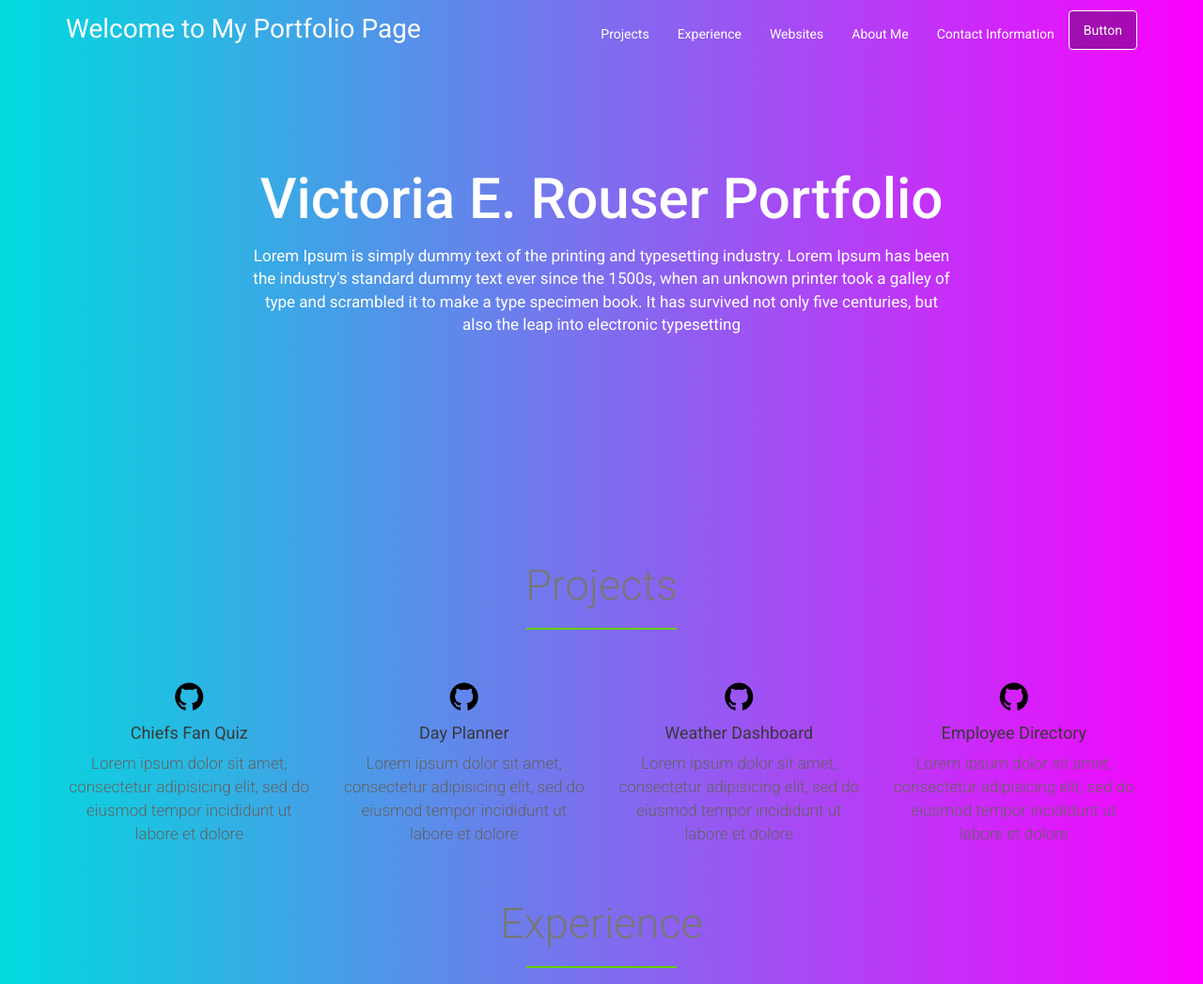
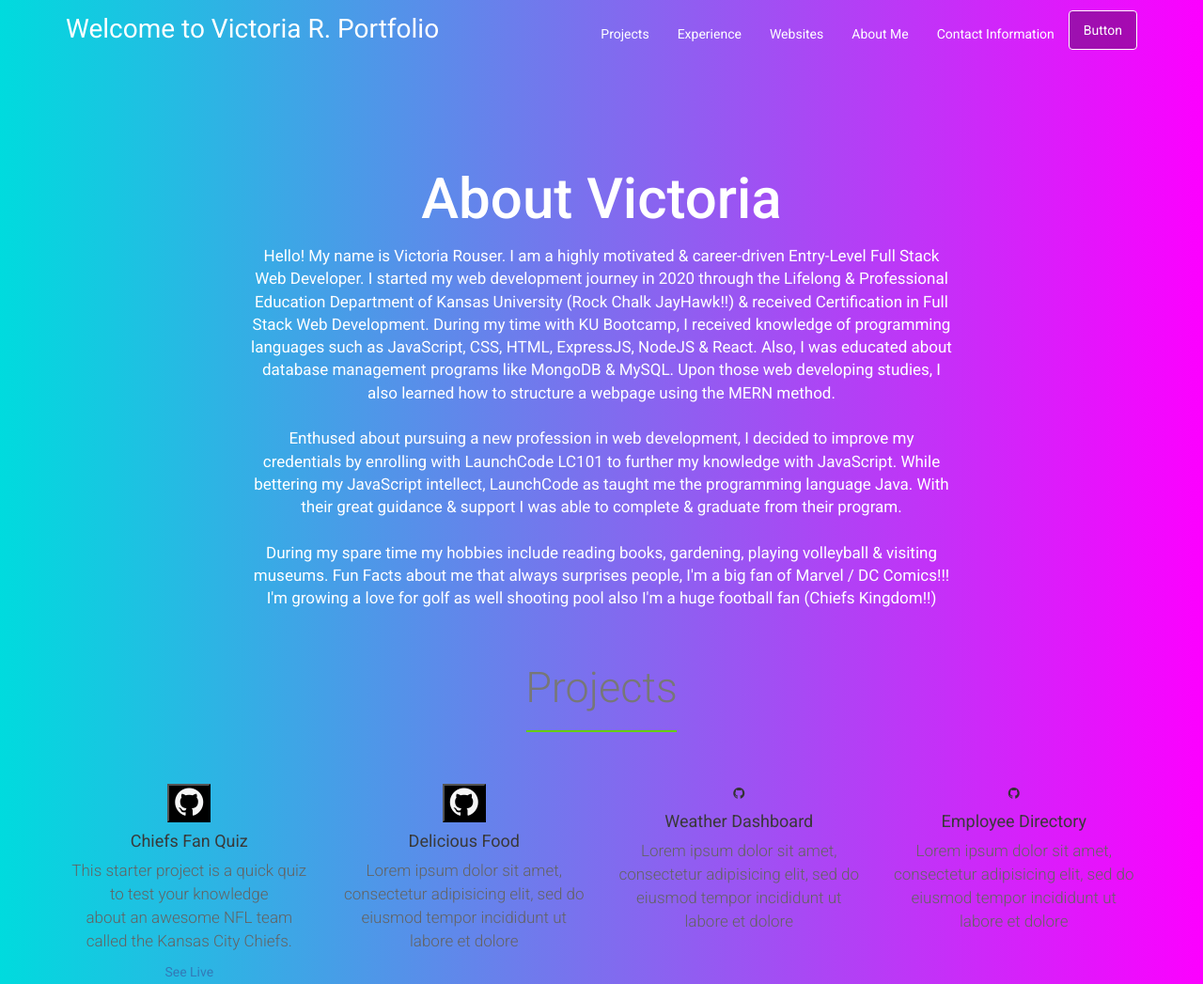
Before and after one commit to Vicki20Rous/MyNewPortfolio, a plain HTML site: page index.html in a window 1280 px wide. Shown: the top 1047 px of the page at 94% size. Drawn offline with Linux system fonts and the light colour scheme; files whose address does not match are found by name.

Commit message:
updating code

```diff
--- a/css/style.css
+++ b/css/style.css
@@ -82,15 +82,13 @@
     margin-bottom: 18px;
 }
 
-.slide-text p
-{
+.slide-text p {
 	font-size: 17px;
 }
 
 
 /* Projects CSS */
-.projects-div
-{
+.projects-div {
 	text-align: center;
     -webkit-transition: all .15s linear;
     -moz-transition: all .15s linear;
@@ -99,27 +97,24 @@
     transition: all .15s linear;
 }
 
-.projects-div:hover
-{
+.projects-div:hover {
 	margin-top: -10px;
 }
 
 
-.projects-div i
-{
+.projects-div button {
 	font-size: 35px;
     font-weight: 300;
-    color: black;
+    background: black;
+    color: whitesmoke;
 }
 
-.projects-div h4
-{
+.projects-div h4 {
     color: #393939;
     font-weight: 400;
 }
 
-.projects-div p
-{
+.projects-div p {
     color: #636363;
     font-size: 17px;
     font-weight: 300;
@@ -131,26 +126,22 @@
     background: #f8f8f8;
 }
 
-.services-box
-{
+.services-box {
     text-align: center;
     padding: 15px 0px;
 }
 
-.services-box i
-{
+.services-box i {
     line-height: 75px;
     font-size: 50px;
 }
 
-.services-box h4
-{
+.services-box h4 {
 	font-size: 18px;
     font-weight: 400;
 }
 
-.services-box p
-{
+.services-box p {
     font-size: 15px;
     font-weight: 300;
     line-height: 25px;
@@ -233,8 +224,7 @@
     line-height: 36px;
 }
 
-.about-us-box h3
-{
+.about-us-box h3 {
 	font-size: 24px;
     font-weight: 400;
 }
--- a/index.html
+++ b/index.html
@@ -2,7 +2,7 @@
 
 <html>
 <head>
-	<title>Awesome Responsive Template | Template Stock</title>
+	<title>Victoria Portfolio</title>
 	<!-- Bootstrap CSS -->
 	<link rel="stylesheet" type="text/css" href="css/bootstrap.min.css">
 
@@ -34,7 +34,7 @@
         <span class="icon-bar"></span>
         <span class="icon-bar"></span>
       </button>
-      <a class="navbar-brand" href="#">Welcome to My Portfolio Page</a>
+      <a class="navbar-brand" href="#">Welcome to Victoria R. Portfolio</a>
     </div>
     <!-- Collect the nav links, forms, and other content for toggling -->
     <div class="collapse navbar-collapse top-right-menu-ul bounceInRight wow" id="bs-example-navbar-collapse-1" data-wow-duration="4s">
@@ -53,12 +53,20 @@
 <div class="container wow bounceInDown" data-wow-duration="5s">
 	<div class="row">
 		<div class="col-md-offset-2 col-md-8 text-center slide-text">
-			<h1>Victoria E. Rouser Portfolio </h1>
-			<p>Lorem Ipsum is simply dummy text of the printing and typesetting industry. Lorem Ipsum has been the industry's standard dummy text ever since the 1500s, when an unknown printer took a galley of type and scrambled it to make a type specimen book. It has survived not only five centuries, but also the leap into electronic typesetting</p>
+			<h1> About Victoria </h1>
+			<p>Hello! My name is Victoria Rouser. I am a highly motivated & career-driven Entry-Level Full Stack Web Developer.
+				I started my web development journey in 2020 through the Lifelong & Professional Education Department of Kansas University (Rock Chalk JayHawk!!)
+				& received Certification in Full Stack Web Development. During my time with KU Bootcamp, I received knowledge of programming languages such as JavaScript,
+				CSS, HTML, ExpressJS, NodeJS & React. Also, I was educated about database management programs like MongoDB & MySQL. Upon those web developing studies,
+				I also learned how to structure a webpage using the MERN method.<br><br>Enthused about pursuing a new profession in web development, I decided to improve
+				my credentials by enrolling with LaunchCode LC101 to further my knowledge with JavaScript. While bettering my JavaScript intellect, LaunchCode as taught me the
+				programming language Java. With their great guidance & support I was able to complete & graduate from their program.<br><br>During my spare time my hobbies include reading
+				books, gardening, playing volleyball & visiting museums. Fun Facts about me that always surprises people, I'm a big fan of Marvel / DC Comics!!! I'm growing a love for golf as well
+				shooting pool also I'm a huge football fan (Chiefs Kingdom!!)</p>
 		</div><!-- End col-md-8-->
 		<div class="col-md-offset-2"></div><!-- End col-md-offset-2 -->
 	</div><!-- End Row -->
-</div><!-- End Contanier -->
+</div><!-- End Container -->
 
 </div><!-- End header-div -->
 
@@ -77,15 +85,18 @@
 	<div class="row">
 		<div class="col-md-3 col-sm-6">
 			<div class="projects-div">
-			   <i class="fa fa-github"></i>
-			   <h4>Chiefs Fan Quiz</h4>
-			   <p>Lorem ipsum dolor sit amet, consectetur adipisicing elit, sed do eiusmod tempor incididunt ut labore et dolore</p>
+			   <button class="fa fa-github"></button>
+				   <h4>Chiefs Fan Quiz</h4>
+			   <p>This starter project is a quick quiz to test your knowledge<br>
+				   about an awesome NFL team called the Kansas City Chiefs.</p>
+				<a href="https://vicki20rous.github.io/CodeQuiz/" title="Code Quiz">See Live</a>
+
 			</div>
 		</div><!-- End col-md-3-->
 		<div class="col-md-3 col-sm-6">
 			<div class="projects-div">
-			   <i class="fa fa-github"></i>
-			   <h4>Day Planner</h4>
+			   <button class="fa fa-github"></button>
+			   <h4>Delicious Food</h4>
 			   <p>Lorem ipsum dolor sit amet, consectetur adipisicing elit, sed do eiusmod tempor incididunt ut labore et dolore</p>
 			</div>
 		</div><!-- End col-md-3-->
@@ -190,13 +201,13 @@
             	<a href="#"><i class="fa fa-facebook"></i></a>
 		    	<a href="https://github.com/Vicki20Rous/"><i class="fa fa-github"></i></span></a>
 		        <a href="#"><i class="fa fa-twitter"></i></a>
-            	<a href="https://www.instagram.com/llddesigninc"><i class="fa fa-instagram"></i></a>
-            	<a href="#"><i class="fa fa-google"></i></a>
+            	<a href="https://www.linkedin.com/in/victoria-rouser/"><i class="fa fa-linkedin"></i></a>
+            	<a href="victoriar.codes@gmail.com"><i class="fa fa-email"></i></a>
             </div>
         </div>
         <div class="row">
             <div class="col-sm-12 footer-copyright">
-            	©llddesigninc <a href="http://templatestock.co">luludotdesigninc 2021 ></a>.
+            	©llddesigninc <a href="http://www.google.com">victoriar.codes@gmail.com</a>.
             </div>
         </div>
     </div>
```
